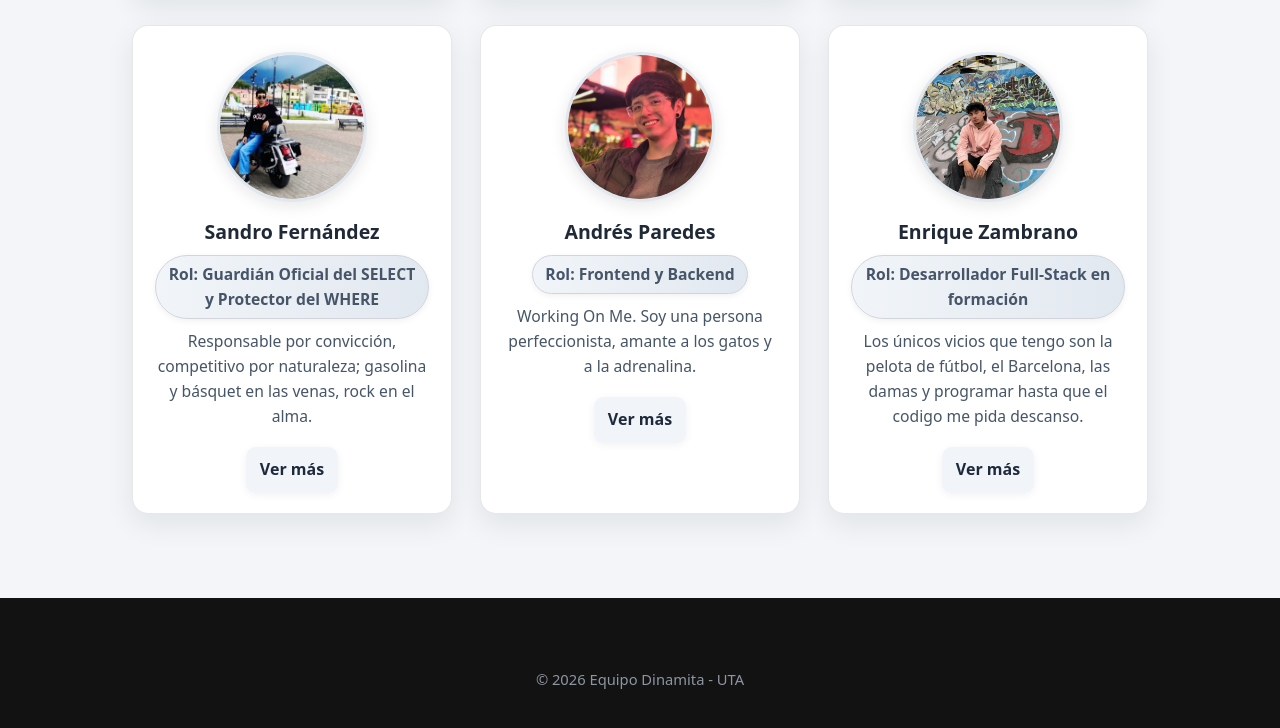
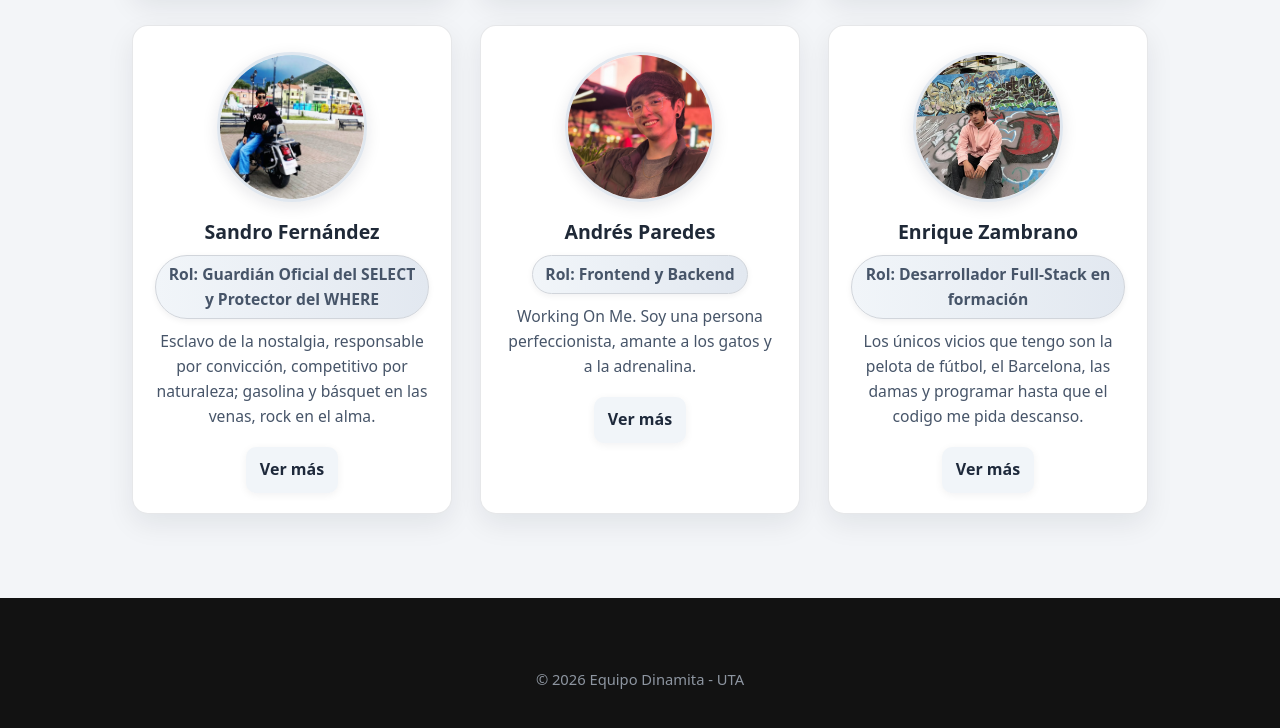
Before and after one commit to RobertM21-web/manejo, a plain HTML site: page index.html in a window 1280 px wide. Shown: the part 2123-2851 px from the top of the page. Drawn offline with Linux system fonts and the light colour scheme.

Commit message:
Update description for Sandro Fernández

```diff
--- a/index.html
+++ b/index.html
@@ -63,7 +63,7 @@
         <img src="assets/img/foto_Sandro.jpeg" alt="Foto de Sandro Fernández" class="avatar" />
         <h3>Sandro Fernández</h3>
         <p class="role-badge">Rol: Guardián Oficial del SELECT y Protector del WHERE </p>
-        <p>Responsable por convicción, competitivo por naturaleza; gasolina y básquet en las venas, rock en el alma.</p>
+        <p>Esclavo de la nostalgia, responsable por convicción, competitivo por naturaleza; gasolina y básquet en las venas, rock en el alma.</p>
         <a class="btn-neutral" href="integrantes/persona4.html">Ver más</a>
       </div>
 
```
